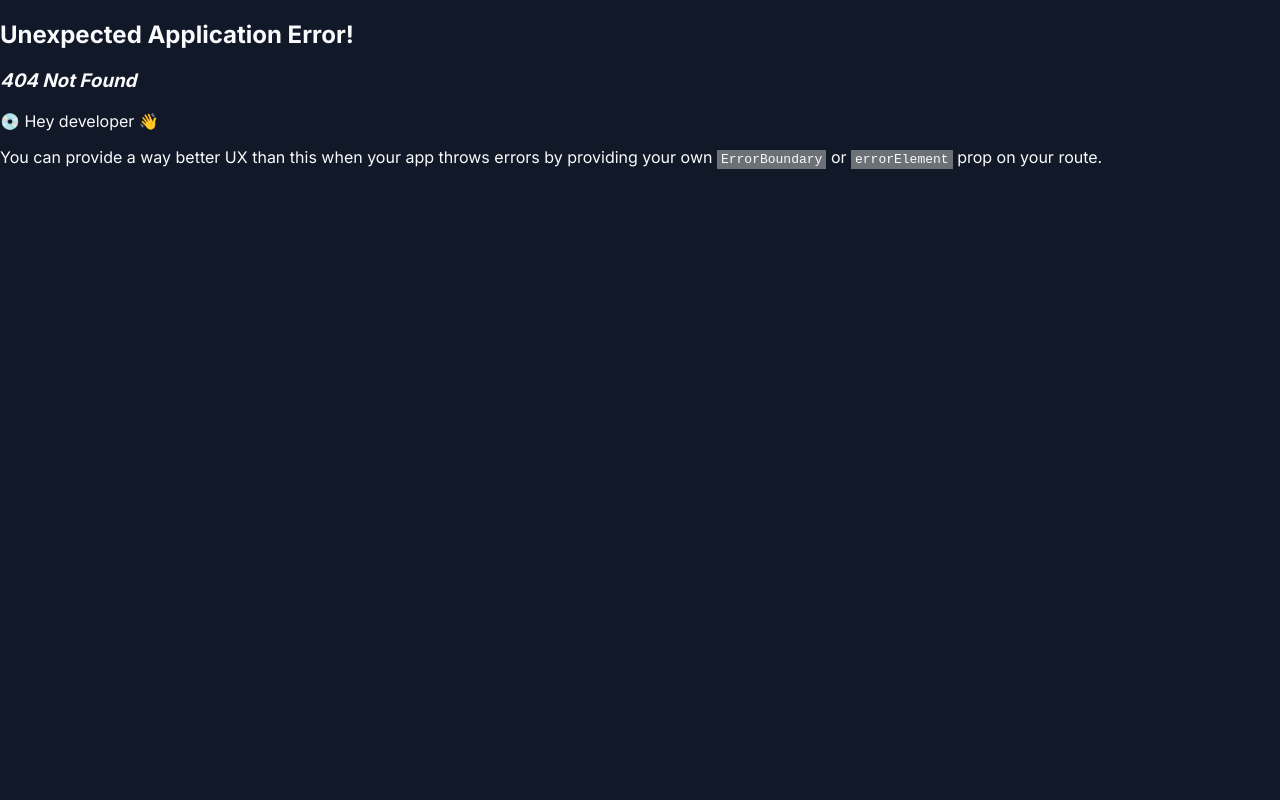
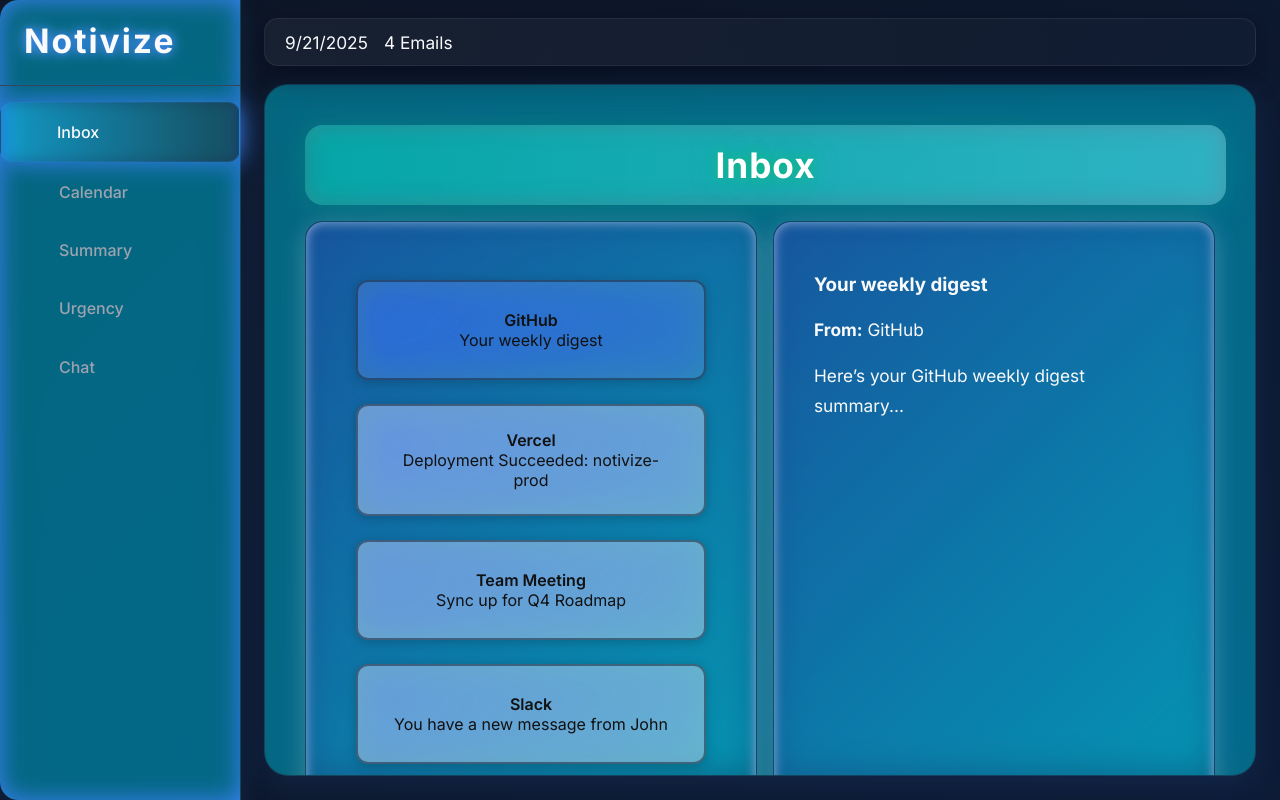
Before and after one commit to TheActualJacob/notivize, a React (Vite) app in the folder frontend-app/: page /notivize/inbox in a window 1280 px wide. Before the commit this address had no page. Built offline with nearby package versions, Linux system fonts and the light colour scheme.

Commit message:
ui changes to app

```diff
--- a/frontend-app/package.json
+++ b/frontend-app/package.json
@@ -8,6 +8,7 @@
     "build": "vite build && cp dist/index.html dist/404.html",
     "preview": "vite preview",
     "deploy": "gh-pages -d ./dist -f"
+
   },
   "dependencies": {
     "react": "^18.2.0",
--- a/frontend-app/src/App.jsx
+++ b/frontend-app/src/App.jsx
@@ -2,11 +2,26 @@ import React from 'react';
 import { NavLink, Outlet } from 'react-router-dom';
 import './styles/styles.css';
 
-const Header = () => (
-  <header className="header">
-    {/* Header content can go here, like user profile, notifications, etc. */}
-  </header>
-);
+import InboxPlaceholder from './components/InboxPlaceholder';
+
+const mockEmails = [
+  { id: 1, sender: 'GitHub', subject: 'Your weekly digest' },
+  { id: 2, sender: 'Vercel', subject: 'Deployment Succeeded: notivize-prod' },
+  { id: 3, sender: 'Team Meeting', subject: 'Sync up for Q4 Roadmap' },
+  { id: 4, sender: 'Slack', subject: 'You have a new message from John' },
+];
+
+const Header = () => {
+  const today = new Date().toLocaleDateString();
+  return (
+    <header className="header">
+      <div className="header-info-glass">
+        <span>{today}</span>
+        <span>{mockEmails.length} Emails</span>
+      </div>
+    </header>
+  );
+};
 
 const Sidebar = () => (
   <aside className="sidebar">
--- a/frontend-app/src/components/InboxPlaceholder.jsx
+++ b/frontend-app/src/components/InboxPlaceholder.jsx
@@ -1,22 +1,34 @@
-import React from 'react';
+import React, { useState } from 'react';
 import '../styles/styles.css';
 
-// TODO: integrate with Python backend API here to fetch real emails.
 const mockEmails = [
-  { id: 1, sender: 'GitHub', subject: 'Your weekly digest' },
-  { id: 2, sender: 'Vercel', subject: 'Deployment Succeeded: notivize-prod' },
-  { id: 3, sender: 'Team Meeting', subject: 'Sync up for Q4 Roadmap' },
-  { id: 4, sender: 'Slack', subject: 'You have a new message from John' },
+  { id: 1, sender: 'GitHub', subject: 'Your weekly digest', body: 'Here’s your GitHub weekly digest summary...' },
+  { id: 2, sender: 'Vercel', subject: 'Deployment Succeeded: notivize-prod', body: 'Your Vercel deployment succeeded for project notivize-prod.' },
+  { id: 3, sender: 'Team Meeting', subject: 'Sync up for Q4 Roadmap', body: 'Reminder: Q4 Roadmap sync is scheduled for tomorrow at 10 AM.' },
+  { id: 4, sender: 'Slack', subject: 'You have a new message from John', body: 'John: Hey, can you review the latest design mockups?' },
 ];
 
 function InboxPlaceholder() {
+  const [selectedEmail, setSelectedEmail] = useState(mockEmails[0]);
+
   return (
-    <div className="placeholder-card">
+    <div className="inbox-wrapper">
+      {/* Overarching Header */}
+      <div className="inbox-header">
         <h2>Inbox</h2>
-      <p>This is where your emails will be displayed once the backend is connected.</p>
+      </div>
+
+      {/* Two-column inbox layout */}
+      <div className="inbox-container">
+        {/* Left column: email list */}
+        <div className="placeholder-card email-list">
           <ul className="mock-list">
             {mockEmails.map(email => (
-          <li key={email.id} className="mock-list-item">
+              <li
+                key={email.id}
+                className={`mock-list-item ${selectedEmail.id === email.id ? 'active' : ''}`}
+                onClick={() => setSelectedEmail(email)}
+              >
                 <div>
                   <div className="email-sender">{email.sender}</div>
                   <div className="email-subject">{email.subject}</div>
@@ -25,6 +37,21 @@ function InboxPlaceholder() {
             ))}
           </ul>
         </div>
+
+        {/* Right column: email preview */}
+        <div className="placeholder-card email-preview">
+          {selectedEmail ? (
+            <>
+              <h3>{selectedEmail.subject}</h3>
+              <p><strong>From:</strong> {selectedEmail.sender}</p>
+              <p>{selectedEmail.body}</p>
+            </>
+          ) : (
+            <p>Select an email to view its content</p>
+          )}
+        </div>
+      </div>
+    </div>
   );
 }
 
--- a/frontend-app/src/components/UrgencyPlaceholder.jsx
+++ b/frontend-app/src/components/UrgencyPlaceholder.jsx
@@ -1,12 +1,12 @@
-import React from 'react';
+import React, { useState } from 'react';
 import '../styles/styles.css';
 
 // TODO: Fetch and sort emails by urgency score from the backend API.
 const mockUrgentEmails = [
-  { id: 1, sender: 'Client Support', subject: 'URGENT: Issue with API Key', urgency: 'high' },
-  { id: 2, sender: 'John Doe', subject: 'Re: Project Phoenix Proposal', urgency: 'high' },
-  { id: 3, sender: 'HR Department', subject: 'Action Required: Complete your benefits enrollment', urgency: 'medium' },
-  { id: 4, sender: 'Figma', subject: 'Your weekly update', urgency: 'low' },
+  { id: 1, sender: 'Client Support', subject: 'URGENT: Issue with API Key', urgency: 'high', body: 'Our client API key is failing in production — needs immediate attention.' },
+  { id: 2, sender: 'John Doe', subject: 'Re: Project Phoenix Proposal', urgency: 'high', body: 'Please review the updated proposal draft before the deadline.' },
+  { id: 3, sender: 'HR Department', subject: 'Action Required: Complete your benefits enrollment', urgency: 'medium', body: 'You must complete your benefits enrollment by the end of this week.' },
+  { id: 4, sender: 'Figma', subject: 'Your weekly update', urgency: 'low', body: 'Here’s your weekly Figma design update summary.' },
 ];
 
 const UrgencyTag = ({ level }) => (
@@ -14,13 +14,27 @@ const UrgencyTag = ({ level }) => (
 );
 
 function UrgencyPlaceholder() {
+  const [selectedEmail, setSelectedEmail] = useState(mockUrgentEmails[0]);
+
   return (
-    <div className="placeholder-card">
+    <div className="urgency-wrapper">
+      {/* Overarching header */}
+      <div className="urgency-header">
         <h2>Urgency View</h2>
-      <p>Emails will be automatically sorted by their AI-calculated urgency score.</p>
+      </div>
+
+      {/* Two-column layout */}
+      <div className="urgency-container">
+        {/* Left column: urgent email list */}
+        <div className="placeholder-card urgency-list">
           <ul className="mock-list">
             {mockUrgentEmails.map(email => (
-          <li key={email.id} className="mock-list-item">
+              <li
+  key={email.id}
+  className={`mock-list-item ${selectedEmail.id === email.id ? `active urgency-${email.urgency}` : ''}`}
+  onClick={() => setSelectedEmail(email)}
+>
+
                 <div>
                   <div className="email-sender">{email.sender}</div>
                   <div className="email-subject">{email.subject}</div>
@@ -30,6 +44,22 @@ function UrgencyPlaceholder() {
             ))}
           </ul>
         </div>
+
+        {/* Right column: email preview */}
+        <div className="placeholder-card urgency-preview">
+          {selectedEmail ? (
+            <>
+              <h3>{selectedEmail.subject}</h3>
+              <p><strong>From:</strong> {selectedEmail.sender}</p>
+              <p><strong>Urgency:</strong> <UrgencyTag level={selectedEmail.urgency} /></p>
+              <p>{selectedEmail.body}</p>
+            </>
+          ) : (
+            <p>Select an urgent email to view its content</p>
+          )}
+        </div>
+      </div>
+    </div>
   );
 }
 
--- a/frontend-app/src/index.jsx
+++ b/frontend-app/src/index.jsx
@@ -1,7 +1,6 @@
 import React from 'react';
 import ReactDOM from 'react-dom/client';
 import { createBrowserRouter, RouterProvider, Navigate } from 'react-router-dom';
-
 import App from './App';
 import InboxPlaceholder from './components/InboxPlaceholder';
 import CalendarPlaceholder from './components/CalendarPlaceholder';
@@ -10,7 +9,8 @@ import UrgencyPlaceholder from './components/UrgencyPlaceholder';
 import ChatPlaceholder from './components/ChatPlaceholder';
 import './styles/styles.css';
 
-const router = createBrowserRouter([
+const router = createBrowserRouter(
+  [
     {
       path: "/",
       element: <App />,
@@ -41,7 +41,9 @@ const router = createBrowserRouter([
         },
       ],
     },
-]);
+  ],
+  { basename: "/notivize" }
+);
 
 ReactDOM.createRoot(document.getElementById('root')).render(
   <React.StrictMode>
--- a/frontend-app/src/styles/styles.css
+++ b/frontend-app/src/styles/styles.css
@@ -1,7 +1,41 @@
+/* Header info (date + counts) */
+.header-info-glass {
+  display: flex;
+  align-items: center;
+  width: 100%;
+  gap: 1rem;
+  padding: 0.8rem 1.25rem;
+  min-width: 320px;
+  background: linear-gradient(90deg, rgba(255,255,255,0.045), rgba(255,255,255,0.015));
+  border-radius: 14px;
+  font-size: 1.08rem;
+  color: var(--primary-text);
+  border: 1px solid rgba(255,255,255,0.07);
+  box-shadow: 0 8px 28px rgba(2,6,23,0.5);
+}
+
+.header-info-item {
+  display: flex;
+  flex-direction: column;
+  align-items: flex-end;
+}
+
+.header-info-item .label {
+  font-size: 0.75rem;
+  color: var(--secondary-text);
+}
+
+.header-info-item .value {
+  font-weight: 700;
+  font-size: 1rem;
+}
 /* --- Global Styles & Variables --- */
 :root {
-  --background-dark: #111827;
-  --background-light: #1F2937;
+  --inbox-accent: #10B981;
+  --background-dark: #eaf6fb;
+  --background-light: #f7fbfd;
+  --glass-blur: blur(18px) saturate(180%);
+  --glass-border: rgba(30,41,59,0.55);
   --primary-text: #F9FAFB;
   --secondary-text: #9CA3AF;
   --accent-color: #3B82F6;
@@ -16,7 +50,7 @@
 body {
   margin: 0;
   font-family: 'Inter', sans-serif;
-  background-color: var(--background-dark);
+  background: linear-gradient(135deg, #0e1625 0%, #0d1b36 100%);
   color: var(--primary-text);
   -webkit-font-smoothing: antialiased;
   -moz-osx-font-smoothing: grayscale;
@@ -39,14 +73,13 @@ body {
   top: 0;
   left: 240px;
   right: 0;
-  height: 60px;
+  height: 84px;
   display: flex;
   align-items: center;
-  padding: 0 2rem;
-  background-color: var(--background-light);
-  border-bottom: 1px solid var(--border-color);
+  justify-content: space-between;
+  padding: 0 1.5rem;
+  background: transparent;
   z-index: 1000;
-  box-shadow: 0 2px 10px var(--shadow-color);
 }
 
 .sidebar {
@@ -56,8 +89,11 @@ body {
   left: 0;
   bottom: 0;
   width: 240px;
-  background-color: var(--background-light);
-  border-right: 1px solid var(--border-color);
+  background: rgba(0, 234, 255, 0.38);
+  border-right: 1px solid var(--glass-border);
+  box-shadow: 0 8px 32px 0 rgba(59,130,246,0.12), 0 0 24px #3B82F6 inset;
+  backdrop-filter: var(--glass-blur);
+  border-radius: 18px 0 0 18px;
   padding-top: 20px;
   display: flex;
   flex-direction: column;
@@ -66,28 +102,51 @@ body {
 .main-content {
   grid-area: main;
   overflow-y: auto;
-  padding: 2rem;
-  background-color: var(--background-dark);
+  padding: 2.5rem;
+  background: rgba(0, 234, 255, 0.38);
+  border-radius: 24px;
+  box-shadow: 0 8px 32px 0 rgba(59,130,246,0.12);
+  backdrop-filter: var(--glass-blur);
+  border: 1px solid var(--glass-border);
+  margin: 1.5rem;
 }
 
 /* --- Components --- */
 
 /* Header */
 .header-title {
-  font-size: 1.5rem;
+  font-size: 1.6rem;
   font-weight: 700;
   color: var(--primary-text);
-  letter-spacing: 1px;
+  letter-spacing: 0.6px;
 }
 
 /* Sidebar */
 .sidebar-header {
   padding: 0 1.5rem 1.5rem 1.5rem;
-  font-size: 1.8rem;
+  font-size: 2.1rem;
   font-weight: bold;
   color: var(--primary-text);
   border-bottom: 1px solid var(--border-color);
   margin-bottom: 1rem;
+  text-shadow: 0 0 8px var(--accent-color), 0 0 16px #60A5FA;
+  animation: glowPulse 2.5s infinite alternate;
+  letter-spacing: 2px;
+}
+
+@keyframes glowPulse {
+  0% {
+    text-shadow: 0 0 8px var(--accent-color), 0 0 16px #60A5FA;
+    color: var(--primary-text);
+  }
+  60% {
+    text-shadow: 0 0 16px #3B82F6, 0 0 32px #60A5FA;
+    color: #60A5FA;
+  }
+  100% {
+    text-shadow: 0 0 24px #3B82F6, 0 0 48px #60A5FA;
+    color: #3B82F6;
+  }
 }
 
 .sidebar-nav {
@@ -98,7 +157,9 @@ body {
 
 .sidebar-nav a {
   display: block;
-  padding: 0.9rem 1.5rem;
+  width: 100%;
+  box-sizing: border-box;
+  padding: 1.2rem 3.5rem;
   color: var(--secondary-text);
   text-decoration: none;
   font-weight: 500;
@@ -113,50 +174,134 @@ body {
 
 .sidebar-nav a.active {
   color: var(--primary-text);
-  background-color: var(--background-dark);
+  background: linear-gradient(90deg, rgba(59,130,246,0.28) 0%, rgba(30,41,59,0.7) 100%);
   border-left: 3px solid var(--accent-color);
+  box-shadow: 0 0 24px #3B82F6;
+  backdrop-filter: blur(8px) saturate(180%);
+  border-radius: 12px;
+  border: 1px solid rgba(59,130,246,0.18);
 }
 
 
 /* Placeholder Cards */
 .placeholder-card {
-  background-color: var(--card-background);
-  padding: 1.5rem 2rem;
-  border-radius: 12px;
-  border: 1px solid var(--border-color);
-  box-shadow: 0 4px 15px var(--shadow-color);
-  margin-bottom: 2rem;
+  background: linear-gradient(135deg, rgba(26, 75, 155, 0.85) 0%, rgba(27, 70, 138, 0.12) 100%);
+  padding: 2rem 2.5rem;
+  border-radius: 18px;
+  border: 1px solid var(--glass-border);
+  box-shadow: 0 4px 24px rgba(246, 246, 246, 0.238), 0 0 12px #90afe0 inset;
+  margin-bottom: 2.5rem;
+  backdrop-filter: var(--glass-blur);
+  display: block;
+  text-align: left;
 }
 
-.placeholder-card h2 {
-  margin-top: 0;
-  color: var(--primary-text);
-  border-bottom: 1px solid var(--border-color);
-  padding-bottom: 0.75rem;
-  margin-bottom: 1rem;
+.inbox-container {
+  display: flex;
+  gap: 1rem;
+}
+
+.email-list {
+  flex: 1;
+}
+
+.email-preview {
+  flex: 2;
+}
+
+.mock-list-item {
+  cursor: pointer;
+  padding: 4rem;
+  border-radius: 8px;
+  transition: background 0.2s;
+}
+
+.mock-list-item:hover {
+  background: rgba(255, 255, 255, 0.1);
+}
+
+.mock-list-item.active {
+  background: rgba(255, 255, 255, 0.2);
+}
+
+
+/* Wrapper for inbox with header + content */
+.inbox-wrapper {
+  display: flex;
+  flex-direction: column;
+  gap: 1rem;
+}
+
+/* Overarching Inbox Header */
+.inbox-header {
+  position: sticky; /* stays at top when scrolling */
+  top: 0;
+  z-index: 10;
+  width: 97%;
+  text-align: center;
+  padding: 1.2rem;
+  border-radius: 18px;
+  background: linear-gradient(90deg, rgba(16,185,129,0.22) 0%, rgba(255,255,255,0.18) 100%);
+  backdrop-filter: blur(12px) saturate(180%);
+  box-shadow: 0 2px 32px #10B98144, 0 0 24px #fff2 inset;
+}
+
+.inbox-header h2 {
+  margin: 0;
+  font-size: 2.2rem;
+  font-weight: 900;
+  color: #fff;
+  text-shadow: 0 0 12px #10B981, 0 0 24px rgba(16,185,129,0.6);
+  letter-spacing: 1px;
+}
+
+/* Two-column layout under header */
+.inbox-container {
+  display: flex;
+  gap: 1rem;
+}
+
+.email-list {
+  flex: 1;
+}
+
+.email-preview {
+  flex: 2;
 }
 
 .placeholder-card p {
-  color: var(--secondary-text);
-  line-height: 1.6;
+  color: var(--primary-text);
+  line-height: 1.7;
+  font-size: 1.08rem;
 }
 
 /* Mock Data Lists */
 .mock-list {
   list-style: none;
-  padding: 0;
+  padding: 10px;
+  display: flex;
+  flex-direction: column;
+  align-items: center;
+  gap: 0.75rem;
 }
 
 .mock-list-item {
+  width: 350px;
+  min-height: 100px;
+  box-sizing: border-box;
   display: flex;
+  flex-direction: column;
   align-items: center;
-  justify-content: space-between;
-  padding: 1rem;
-  border-radius: 8px;
-  margin-bottom: 0.75rem;
-  background-color: var(--background-light);
-  border: 1px solid var(--border-color);
-  transition: transform 0.2s ease;
+  justify-content: center;
+  padding: 1.5rem 2rem;
+  border-radius: 12px;
+  margin: 0 auto 0.75rem;
+  background: rgba(255,255,255,0.38);
+  border: 2.5px solid var(--glass-border);
+  box-shadow: 0 2px 12px var(--shadow-color);
+  backdrop-filter: var(--glass-blur);
+  color: #111;
+  text-align: center;
 }
 
 .mock-list-item:hover {
@@ -165,44 +310,120 @@ body {
 }
 
 .email-sender {
-  font-weight: 600;
+   font-weight: 600;
+   color: #111;
 }
 
 .email-subject {
-  color: var(--secondary-text);
+   color: #111;
 }
 
 /* Calendar Placeholder */
 .calendar-grid {
   display: grid;
-  grid-template-columns: repeat(7, 1fr);
-  gap: 10px;
-  margin-top: 1rem;
+  grid-template-columns: repeat(7, minmax(80px, 1fr));
+  gap: 15px;
+  margin-top: 1.5rem;
+  justify-items: center;
 }
 
 .calendar-day {
-  background-color: var(--background-light);
-  border: 1px solid var(--border-color);
-  border-radius: 6px;
-  height: 80px;
-  padding: 8px;
-  font-size: 0.9rem;
-  color: var(--secondary-text);
+  background: rgba(255, 255, 255, 0.338);
+  border: 1px solid var(--glass-border);
+  border-radius: 12px;
+  width: 100%;
+  min-width: 80px;
+  max-width: 120px;
+  height: 70px;
+  padding: 10px 4px;
+  font-size: 1rem;
+  color: var(--primary-text);
+  box-shadow: 0 2px 8px rgba(59,130,246,0.08);
+  text-align: center;
 }
 .calendar-day.has-event {
   background-color: rgba(59, 130, 246, 0.2);
   border-color: var(--accent-color);
 }
 
+/* Wrapper for urgency section */
+.urgency-wrapper {
+  display: flex;
+  flex-direction: column;
+  gap: 1rem;
+}
+
+/* ✅ Overarching Urgency Header */
+.urgency-header {
+  position: sticky;
+  top: 0;
+  z-index: 10;
+  width: 97%;
+  text-align: center;
+  padding: 1.2rem;
+  border-radius: 18px;
+  background: linear-gradient(90deg, rgba(239,68,68,0.25) 0%, rgba(255,255,255,0.18) 100%);
+  backdrop-filter: blur(12px) saturate(180%);
+  box-shadow: 0 2px 32px #ef444444, 0 0 24px #fff2 inset;
+}
+
+.urgency-header h2 {
+  margin: 0;
+  font-size: 2.2rem;
+  font-weight: 900;
+  color: #fff;
+  text-shadow: 0 0 12px #ef4444, 0 0 24px rgba(239,68,68,0.6);
+  letter-spacing: 1px;
+}
+
+/* Urgency layout */
+.urgency-container {
+  display: flex;
+  gap: 1rem;
+}
+
+.urgency-list {
+  flex: 1;
+}
+
+.urgency-preview {
+  flex: 2;
+}
+
+/* Base active style */
+.mock-list-item.active {
+  background: rgba(255, 255, 255, 0.15);
+  border-width: 2px;
+  border-style: solid;
+}
+
+/* Urgency-based active borders */
+.mock-list-item.active.urgency-high {
+  border-color: var(--danger-color); /* red */
+}
+
+.mock-list-item.active.urgency-medium {
+  border-color: var(--warning-color); /* yellow */
+}
+
+.mock-list-item.active.urgency-low {
+  border-color: var(--success-color); /* green */
+}
+
+
+
+
+
 /* Chat Placeholder */
 .chat-window {
   display: flex;
   flex-direction: column;
   height: 400px;
-  border: 1px solid var(--border-color);
-  border-radius: 8px;
+  border: 1px solid var(--glass-border);
+  border-radius: 12px;
   overflow: hidden;
   margin-top: 1rem;
+  background: linear-gradient(135deg, #10151f 0%, #1a2230 100%);
 }
 
 .chat-messages {
@@ -210,6 +431,7 @@ body {
   padding: 1rem;
   overflow-y: auto;
   background-color: var(--background-dark);
+  background: linear-gradient(90deg, #31ffee64 0%, #3e65a9 100%);
 }
 
 .chat-message {
@@ -222,7 +444,7 @@ body {
 
 .chat-message.user {
   background-color: var(--accent-color);
-  color: white;
+  color: rgb(4, 71, 179);
   margin-left: auto;
   text-align: right;
 }
@@ -231,13 +453,14 @@ body {
   background-color: var(--background-light);
   color: var(--primary-text);
   margin-right: auto;
+  background: linear-gradient(90deg, #213b727a 0%, #274f94 100%);
 }
 
 .chat-input {
   display: flex;
   padding: 0.75rem;
-  border-top: 1px solid var(--border-color);
-  background-color: var(--background-light);
+  border-top: 1px solid var(--glass-border);
+  background: linear-gradient(90deg, #22407d 0%, #1e50a6a5 100%);
 }
 
 .chat-input input {
--- a/frontend-app/vite.config.js
+++ b/frontend-app/vite.config.js
@@ -3,5 +3,5 @@ import react from "@vitejs/plugin-react";
 
 export default defineConfig({
   plugins: [react()],
-  base: process.env.NODE_ENV === "production" ? "/notivize/" : "/",
+  base: "/notivize/", // hardcode to your repo name
 });
```
Lines whose indentation alone changed are shown as unchanged.
